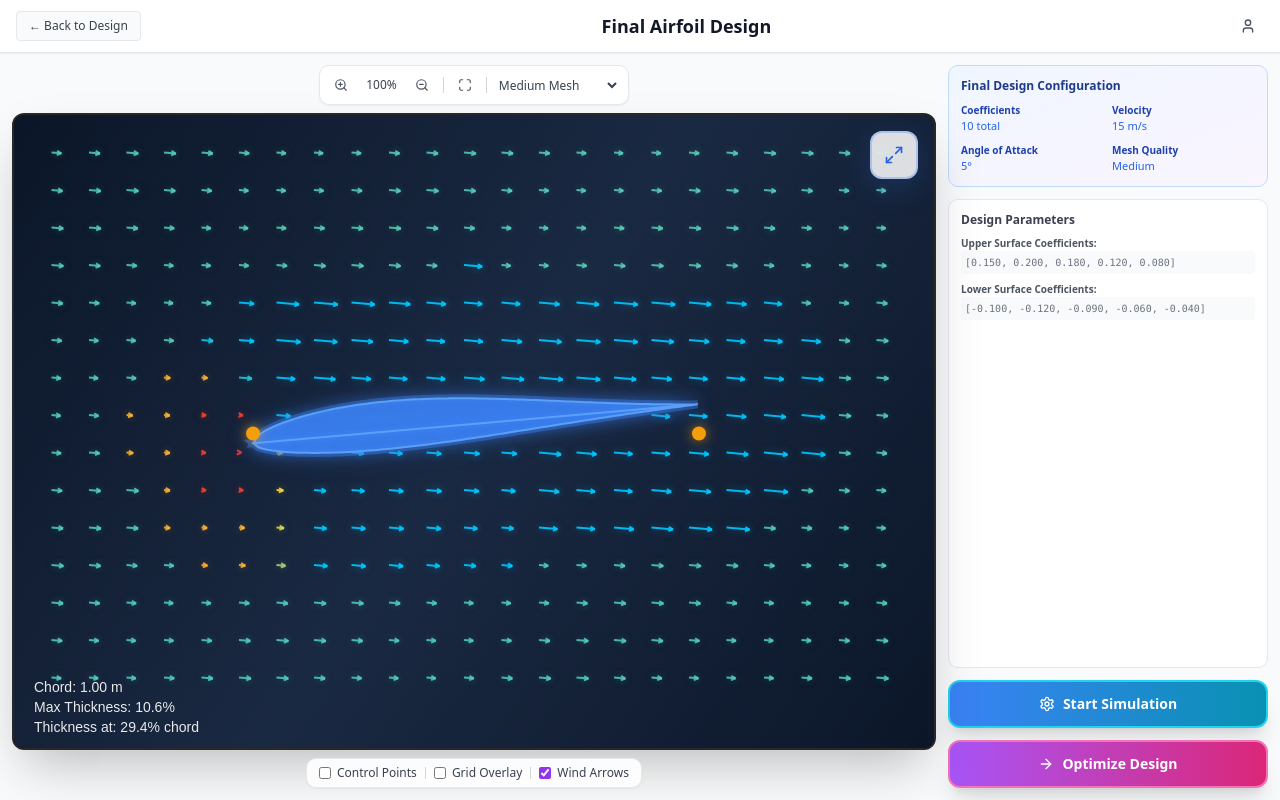
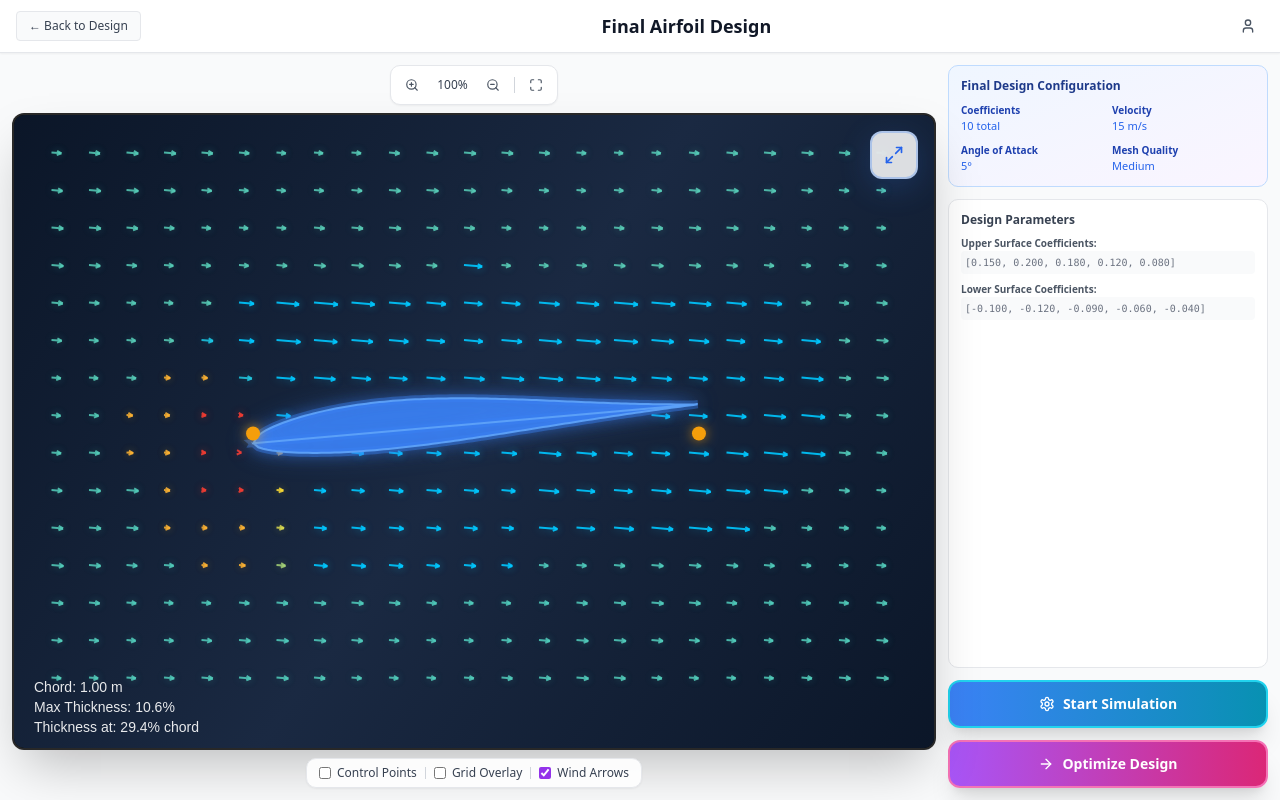
Before and after one commit to FYP-M4-Fluid-Simulator/Frontend-Code, a Next.js app: page /finalize in a window 1280 px wide. Built offline with nearby package versions, Linux system fonts and the light colour scheme.

Commit message:
Finalize Page Remove Mesh controls and add zoom options

```diff
--- a/src/app/design/page.tsx
+++ b/src/app/design/page.tsx
@@ -340,19 +340,7 @@ export default function DesignPage() {
                       <span>Airfoil Design</span>
                     </div>
                   </button>
-                  <button
-                    onClick={() => setActiveTab("simulation")}
-                    className={`flex-1 px-4 py-3 text-sm font-bold transition-all ${
-                      activeTab === "simulation"
-                        ? "bg-gradient-to-r from-blue-600 to-purple-600 text-white"
-                        : "bg-gray-100 text-gray-600 hover:bg-gray-200"
-                    }`}
-                  >
-                    <div className="flex items-center justify-center gap-2">
-                      <Settings className="w-4 h-4" />
-                      <span>Simulation</span>
-                    </div>
-                  </button>
+
                   <button
                     onClick={() => setIsSidebarOpen(false)}
                     className="px-3 hover:bg-red-50 transition-colors"
@@ -364,7 +352,6 @@ export default function DesignPage() {
                 {/* Content - CST Parameters */}
                 {activeTab === "cst" && (
                   <div className="flex-1 p-6 space-y-6 overflow-y-auto">
-
                     {/* Chord Length Control */}
                     <div className="border-t-2 border-gray-200 pt-6">
                       <div className="flex items-center justify-between mb-3">
@@ -397,7 +384,6 @@ export default function DesignPage() {
                         />
                       </div>
                     </div>
-
 
                     {/* Upper Surface */}
                     <div>
@@ -528,8 +514,6 @@ export default function DesignPage() {
                         ))}
                       </div>
                     </div>
-
-
                   </div>
                 )}
 
@@ -539,18 +523,6 @@ export default function DesignPage() {
           )}
         </AnimatePresence>
         {/* Sidebar Toggle Button (when closed) */}
-        {/* {!isSidebarOpen && (
-          <div className="absolute left-4 top-4 z-30">
-            <button
-              onClick={() => setIsSidebarOpen(true)}
-              className="flex items-center gap-2 px-4 py-2.5 bg-gradient-to-r from-blue-400 to-blue-600 hover:from-blue-400 hover:to-blue-900 text-white rounded-lg transition-all text-xs font-bold shadow-lg"
-            >
-              <Wind className="w-4 h-4" />
-              <span>Open Sidebar</span>
-            </button>
-          </div>
-        )} */}
-        {/* Replace your !isSidebarOpen block with this */}`
         {!isSidebarOpen && (
           <motion.div
             initial={{ opacity: 0, x: -10 }}
@@ -647,16 +619,15 @@ export default function DesignPage() {
                 Show Control Points
               </label>
             </div>
-
+          </div>
           {/* Finalize Button */}
           <button
             onClick={handleFinalizeDesign}
-              className="bg-gradient-to-r from-blue-500 to-cyan-600 hover:from-blue-600 hover:to-cyan-700 text-white px-6 py-2.5 rounded-lg flex items-center gap-2 transition-all font-semibold shadow-lg text-sm border border-cyan-400"
+            className="flex justify-center items-center bg-gradient-to-r from-blue-500 to-cyan-600 hover:from-blue-600 hover:to-cyan-700 text-white px-6 py-3 rounded-lg transition-all font-semibold shadow-lg text-sm border border-cyan-400"
           >
-              <ArrowRight className="w-4 h-4" />
+            <ArrowRight className="w-5 h-5 mr-2" />
             Finalize Design
           </button>
-          </div>
         </div>
       </div>
 
--- a/src/app/finalize/page.tsx
+++ b/src/app/finalize/page.tsx
@@ -160,17 +160,6 @@ export default function FinalizePage() {
                 >
                   <Maximize className="w-3.5 h-3.5" />
                 </button>
-                <div className="w-px h-4 bg-gray-300 mx-1" />
-                <select
-                  value={meshDensity}
-                  onChange={(e) => setMeshDensity(e.target.value as any)}
-                  className="text-xs border-0 bg-transparent font-medium text-gray-700 focus:outline-none cursor-pointer pr-6"
-                >
-                  <option value="coarse">Coarse Mesh</option>
-                  <option value="medium">Medium Mesh</option>
-                  <option value="fine">Fine Mesh</option>
-                  <option value="ultra">Ultra Mesh</option>
-                </select>
               </div>
             </div>
 
--- a/src/app/simulate/page.tsx
+++ b/src/app/simulate/page.tsx
@@ -39,7 +39,7 @@ export default function SimulatePage() {
   const [velocity, setVelocity] = useState(15);
   const [meshDensity, setMeshDensity] = useState<
     "coarse" | "medium" | "fine" | "ultra"
-  >("medium");
+  >("medium"); // Default mesh density
   const [showPressureField, setShowPressureField] = useState(true);
   const [showVectorField, setShowVectorField] = useState(true);
   const [showMeshOverlay, setShowMeshOverlay] = useState(true);
```
Lines whose indentation alone changed are shown as unchanged.
